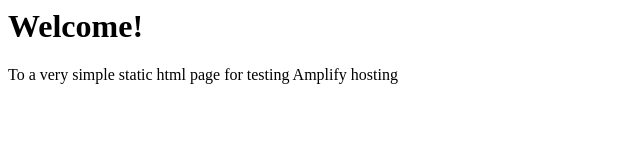
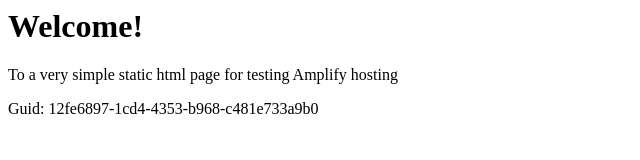
Before and after one commit to aws-aemilia-pdx/Github-PR-Commit-Integration-Test-DoNotTouch-Gith-OKSLNVO2-v1-gamma-us-west-2, a website: page src/index.html in a window 1280 px wide. Shown: the whole page, without its empty margins (0-640 px from the left). Drawn offline with Linux system fonts and the light colour scheme.

Commit message:
commit from integ tests

```diff
--- a/src/index.html
+++ b/src/index.html
@@ -1,3 +1,5 @@
+
+
 <html lang="en">
 
 <head>
@@ -10,6 +12,6 @@
 <body>
     <h1>Welcome!</h1>
     <p>To a very simple static html page for testing Amplify hosting</p>
-</body>
+    <p>Guid: 12fe6897-1cd4-4353-b968-c481e733a9b0</p></body>
 
 </html>
```
